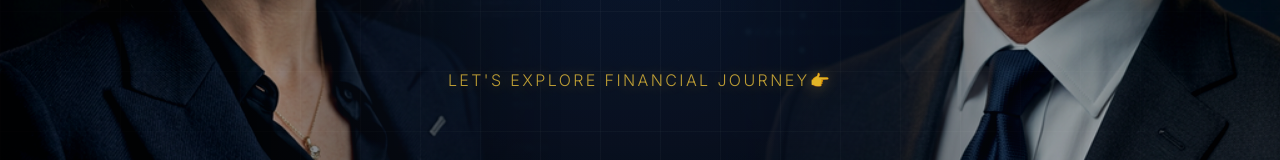
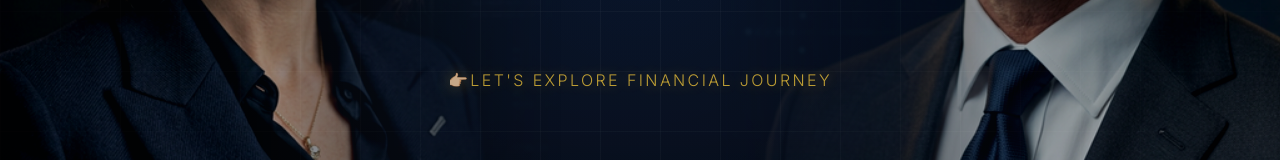
Before and after one commit to Shashanklko/Finosage, a React (Vite) app in the folder client/: page / in a window 1280 px wide. Shown: the part 469-629 px from the top of the page. Built offline with nearby package versions, Linux system fonts and the light colour scheme.

Commit message:
Add emoji to Hero component button

```diff
--- a/client/src/components/Hero/Hero.jsx
+++ b/client/src/components/Hero/Hero.jsx
@@ -93,7 +93,7 @@ const Hero = ({ onExplore }) => {
                             ease: "easeInOut"
                         }}
                     />
-
+                    👉🏼
                     {/* Button Text */}
                     <span className="btn-text">
                         Let's explore financial Journey
@@ -109,7 +109,6 @@ const Hero = ({ onExplore }) => {
                             ease: "easeInOut"
                         }}
                     >
-                        👉
                     </motion.span>
                 </motion.button>
             </motion.div>
```
